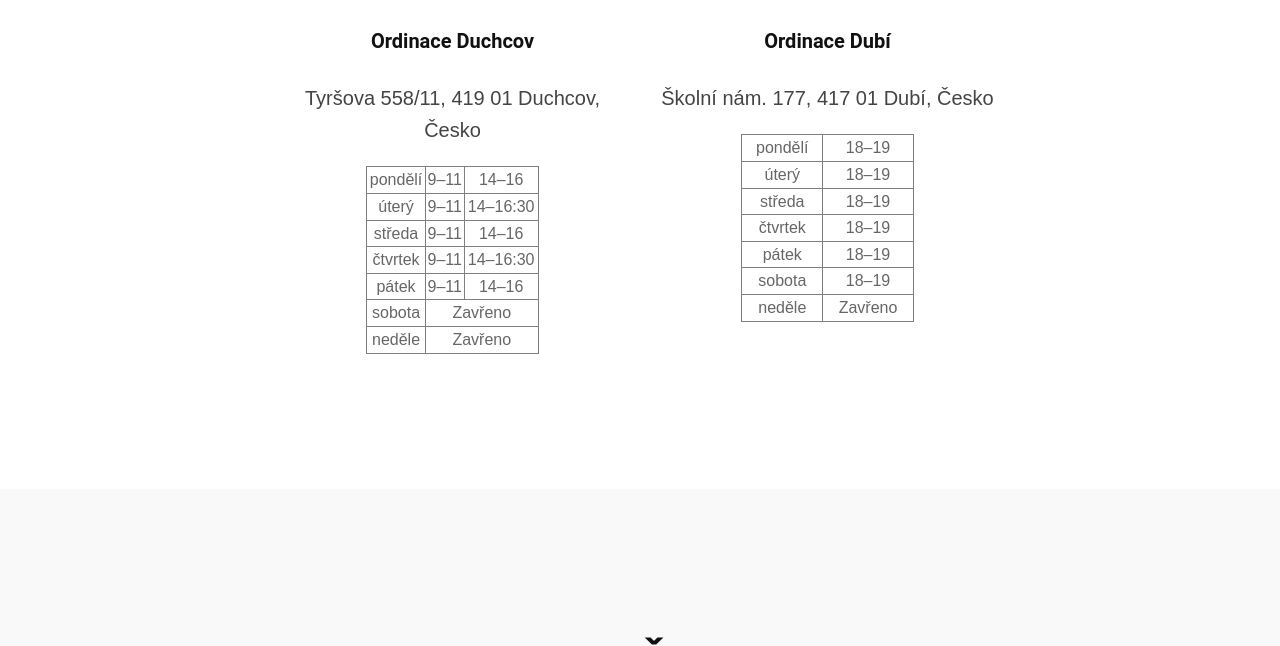
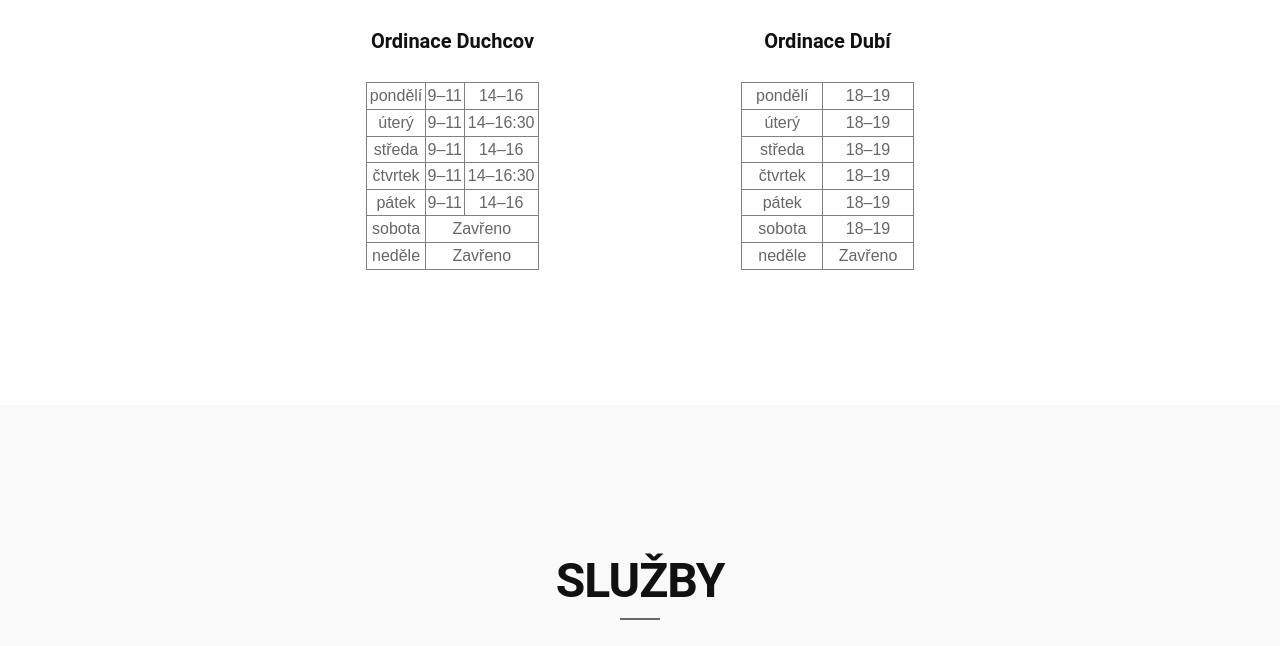
Before and after one commit to juraj222/veterinar, a plain HTML site: page samples/website/index.html in a window 1280 px wide. Shown: the part 733-1379 px from the top of the page. Drawn offline with Linux system fonts and the light colour scheme; a web font is replaced by a local one.

```diff
--- a/samples/website/index.html
+++ b/samples/website/index.html
@@ -158,7 +158,6 @@
                 <div class="wow fadeInLeft" data-wow-delay="0.2s">
                   <br>
                   <h6 class="h-bold">Ordinace Duchcov</h6>
-                  <p>Tyršova 558/11, 419 01 Duchcov, Česko</p>
                   <div id="duchcov-week"></div>
                   <br>
                 </div>
@@ -167,7 +166,6 @@
                 <div class="wow fadeInRight" data-wow-delay="0.2s">
                   <br>
                   <h6 class="h-bold">Ordinace Dubí</h6>
-                  <p>Školní nám. 177, 417 01 Dubí, Česko</p>
                   <div id="dubi-week"></div>
                   <br>
                 </div>
```
